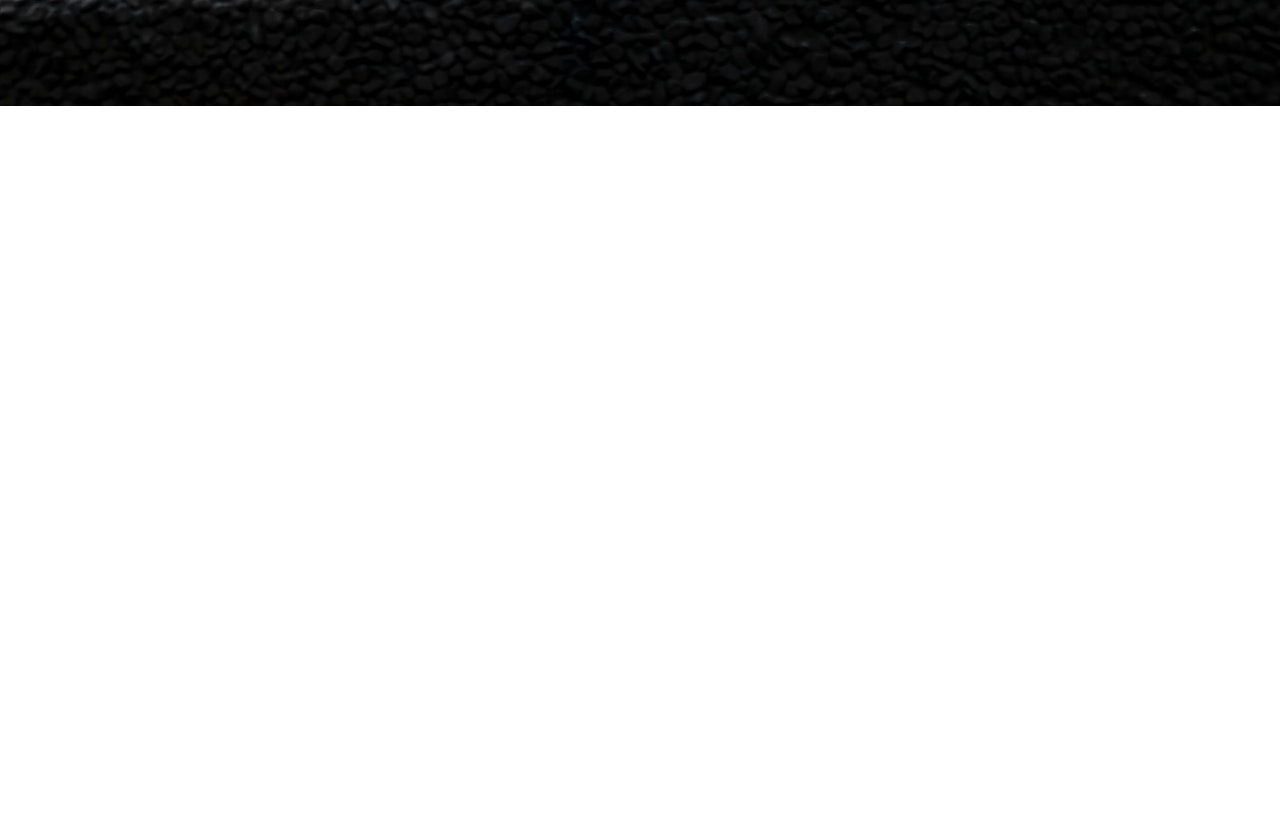
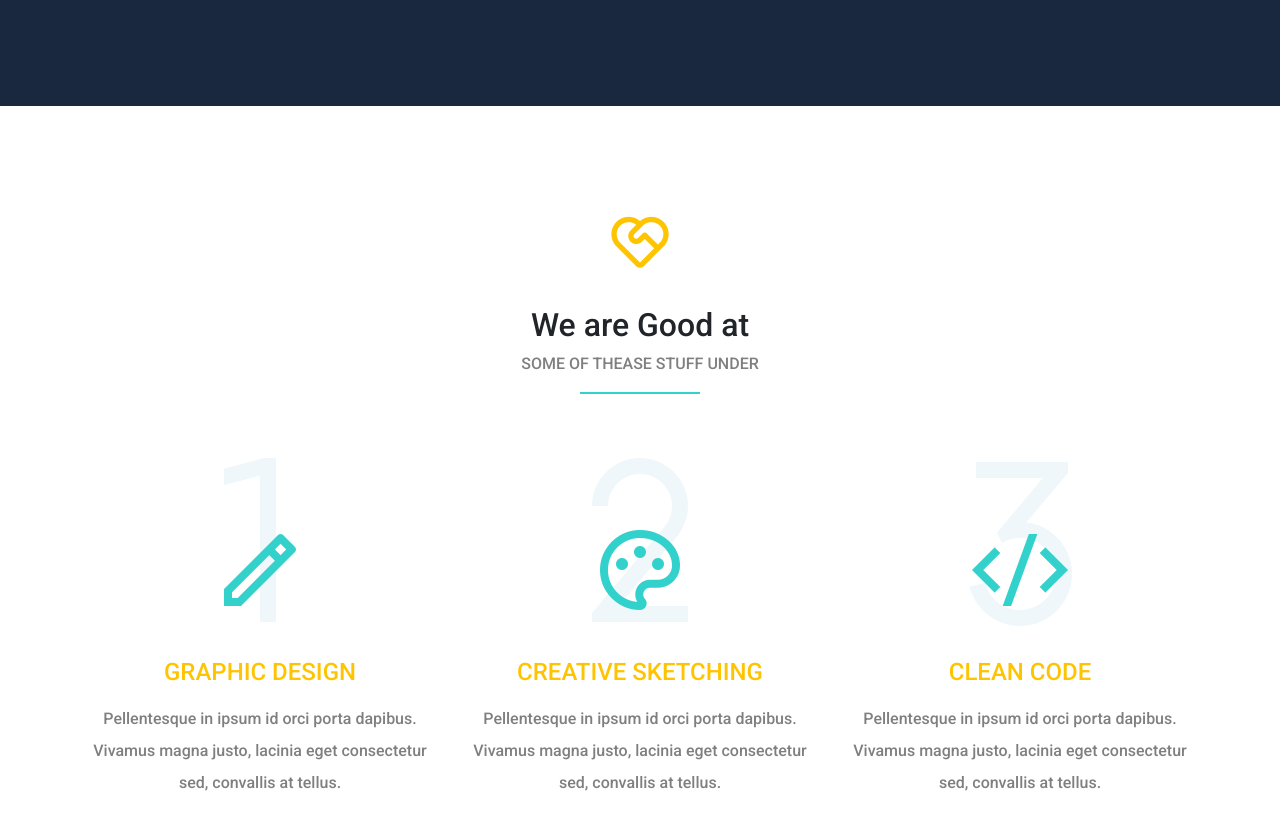
Before and after one commit to DevMohamedElshazly/Boundi, a plain HTML site: page index.html in a window 1280 px wide. Shown: the part 694-1524 px from the top of the page. Drawn offline with nearby package versions, Linux system fonts and the light colour scheme.

Commit message:
add-services

```diff
--- a/assets/css/style.css
+++ b/assets/css/style.css
@@ -15,11 +15,44 @@
   --green: #33d1cc;
   --red: #a41313;
   --yellow: #ffc400;
+  --section-color: #eff7fa;
 }
 
 body {
   font-family: var(--body-font);
-  height: 10000px;
+}
+
+/*
+* ==================
+*  REUSABLE CLASSES
+* ==================
+*/
+.section__icon {
+  margin-inline: auto;
+  display: flex;
+  width: 80px;
+  height: 80px;
+  align-items: center;
+  justify-content: center;
+  font-size: 4rem;
+  color: #ffc400;
+}
+
+.section__underline {
+  width: 120px;
+  height: 2px;
+  background-color: var(--green);
+  margin-inline: auto;
+}
+
+.button {
+  color: var(--yellow);
+  background-color: var(--red);
+  padding: 0.5rem 1rem;
+  transition: 0.3s;
+}
+.button:hover {
+  color: #fff;
 }
 
 /*
@@ -61,17 +94,6 @@ body {
   border-color: var(--green);
 }
 
-.login-btn {
-  color: var(--yellow);
-  background-color: var(--red);
-  padding: 0.5rem 1rem;
-  transition: 0.3s;
-}
-
-.login-btn:hover {
-  color: #fff;
-}
-
 /*
 * ===============
 *    Home
@@ -81,13 +103,33 @@ body {
 .home {
   height: 100vh;
   width: 100%;
-  position: relative;
   display: grid;
   place-items: center;
+  background-color: var(--dark-color);
 }
 
-.home__img {
-  width: 100%;
-  height: 100%;
-  object-fit: cover;
+/*
+* ===============
+*    Services
+* ===============
+*/
+.service__icon {
+  height: 200px;
+  display: flex;
+  align-items: center;
+  justify-content: center;
 }
+
+.service__icon i:first-child {
+  font-size: 12rem;
+  color: var(--section-color);
+}
+
+.service__icon i:last-child {
+  color: var(--green);
+  font-size: 6rem;
+}
+
+.service h4 {
+  color: var(--yellow);
+}
--- a/index.html
+++ b/index.html
@@ -66,7 +66,7 @@
             <i class="ri-search-line"></i>
           </div>
 
-          <a class="btn login-btn" href="#">Login</a>
+          <a class="btn button" href="#">Login</a>
         </div>
       </div>
     </nav>
@@ -75,22 +75,76 @@
     <!--*=============== STR HOME ===============-->
     <section class="home">
       <div class="home__container">
-        <img
-          src="./assets/img/home.jpg"
-          class="home__img position-absolute top-0 start-0"
-          alt="home image"
-        />
-
         <div class="home__data text-light position-relative text-center">
           <h1 class="home__title text-uppercase">Taste The Creativity</h1>
           <p class="home__description text-white-50 mb-5">
             We Make Awesome Graphic & Web Design
           </p>
-          <a href="#" class="btn home__button login-btn">Get Started</a>
+          <a href="#" class="btn button">Get Started</a>
         </div>
       </div>
     </section>
     <!--*=============== END HOME ===============-->
+
+    <!--*=============== STR SERVICES ===============-->
+    <section
+      class="services pt-3 pb-3 pt-lg-5 pb-lg-5 text-center"
+      id="services"
+    >
+      <div class="section__icon mb-4 mt-5">
+        <i class="ri-service-line"></i>
+      </div>
+      <h2>We are Good at</h2>
+      <p class="text-black-50 text-uppercase">SOME OF THEASE STUFF UNDER</p>
+      <div class="section__underline mb-5"></div>
+
+      <div class="container">
+        <div class="row">
+          <div class="service col-md-6 col-lg-4">
+            <div class="service__icon position-relative">
+              <i class="ri-number-1"></i>
+              <i class="ri-pencil-line position-absolute bottom-0"></i>
+            </div>
+
+            <h4 class="mb-3 mt-3">GRAPHIC DESIGN</h4>
+
+            <p class="text-black-50 lh-lg">
+              Pellentesque in ipsum id orci porta dapibus. Vivamus magna justo,
+              lacinia eget consectetur sed, convallis at tellus.
+            </p>
+          </div>
+
+          <div class="service col-md-6 col-lg-4">
+            <div class="service__icon position-relative">
+              <i class="ri-number-2"></i>
+              <i class="ri-palette-line position-absolute bottom-0"></i>
+            </div>
+
+            <h4 class="mb-3 mt-3">CREATIVE SKETCHING</h4>
+
+            <p class="text-black-50 lh-lg">
+              Pellentesque in ipsum id orci porta dapibus. Vivamus magna justo,
+              lacinia eget consectetur sed, convallis at tellus.
+            </p>
+          </div>
+
+          <div class="service col-md-6 col-lg-4">
+            <div class="service__icon position-relative">
+              <i class="ri-number-3"></i>
+              <i class="ri-code-s-slash-fill position-absolute bottom-0"></i>
+            </div>
+
+            <h4 class="mb-3 mt-3">CLEAN CODE</h4>
+
+            <p class="text-black-50 lh-lg">
+              Pellentesque in ipsum id orci porta dapibus. Vivamus magna justo,
+              lacinia eget consectetur sed, convallis at tellus.
+            </p>
+          </div>
+        </div>
+      </div>
+    </section>
+    <!--*=============== END SERVICES ===============-->
 
     <!--=============== BootStrap ===============-->
     <script src="./assets/js/bootstrap.bundle.min.js"></script>
```
Also changed, not shown: assets/img/home.jpg (deleted).
